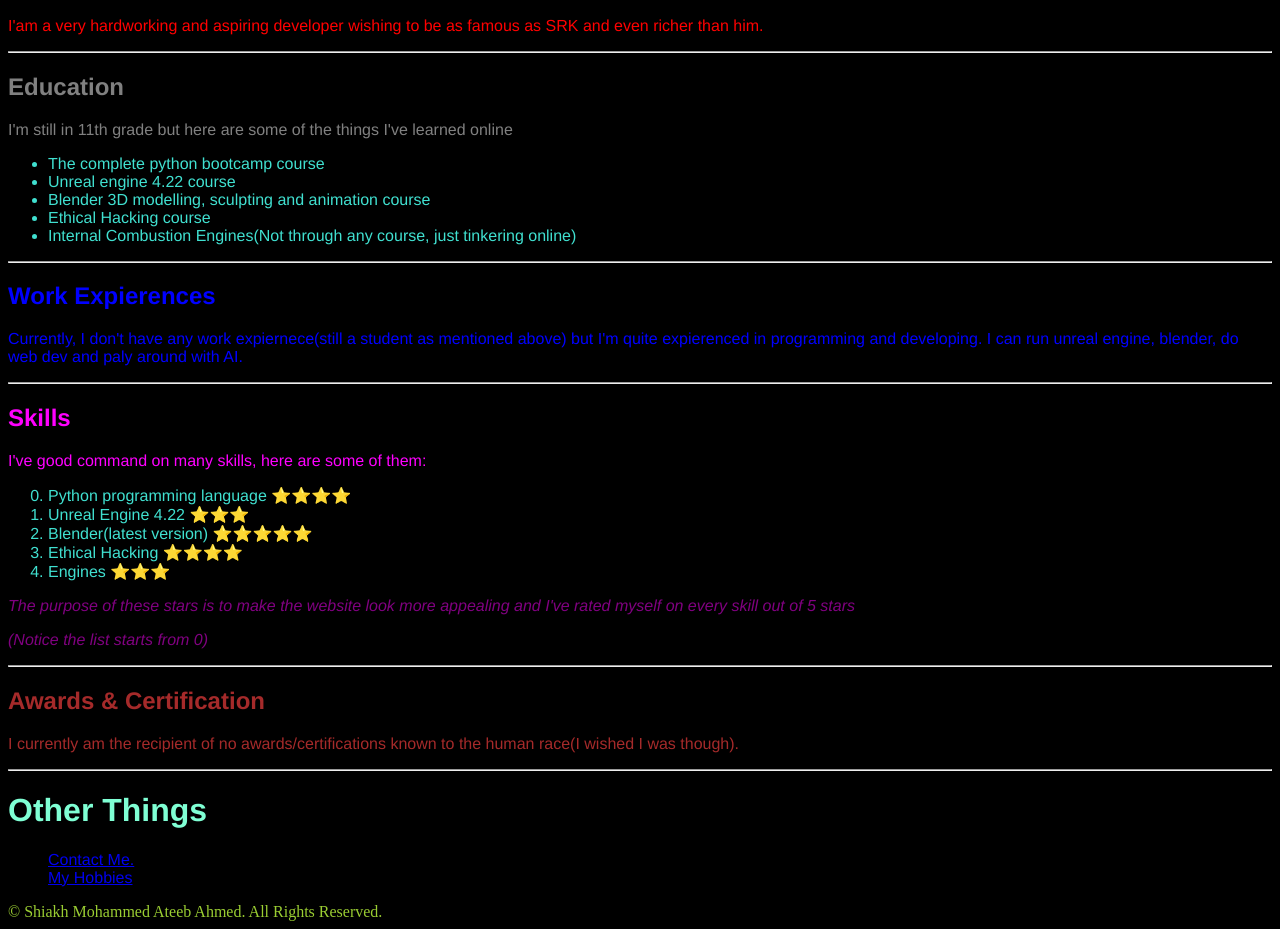
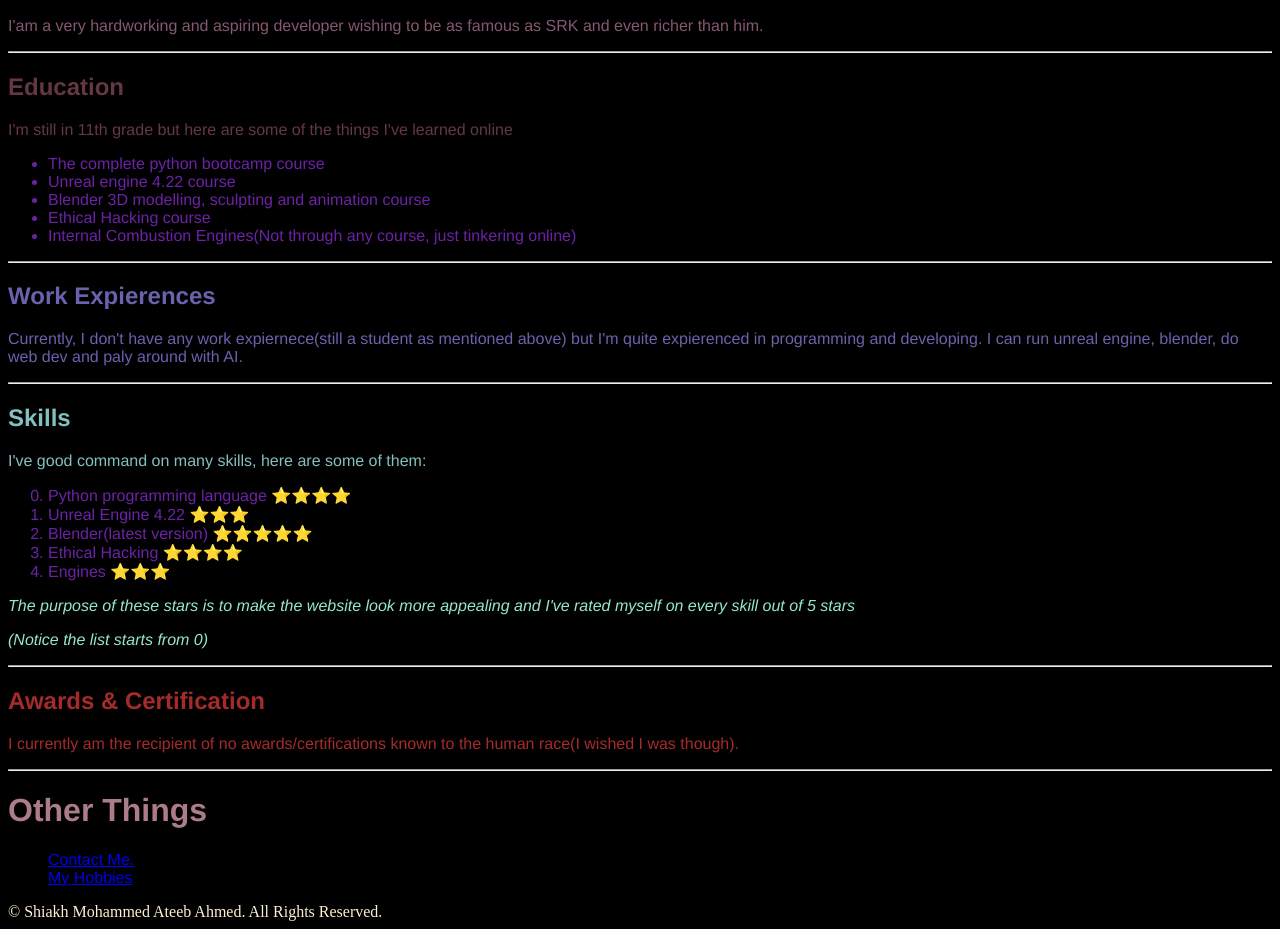
Before and after one commit to TonySTANK77/My-Resume, a plain HTML site: page index.html in a window 1280 px wide. Shown: the part 447-1376 px from the top of the page. Drawn offline with Linux system fonts and the light colour scheme.

Commit message:
Update style.css
Updated colours

```diff
--- a/style.css
+++ b/style.css
@@ -5,36 +5,36 @@
 
 footer{
     font-family: serif;
-    color: yellowgreen;
+    color: #FDF0D1;
 }
 
 .H1s{
-    color: aquamarine;
+    color: #AC7D88;
 }
 
 .Summary{
-    color: red;
+    color: #85586F;
 }
 
 .Education{
-    color: grey;
+    color: #643843;
 }
 
 .list{
-    color:turquoise;
+    color:#6C22A6;
 }
 
 .Work{
-    color: blue;
+    color: #6962AD;
 }
 
 .Skills{
-    color: magenta;
+    color: #83C0C1;
 }
 
 .text{
     font-style: italic;
-    color: purple;
+    color: #96E9C6;
 }
 
 .Awards{
```
